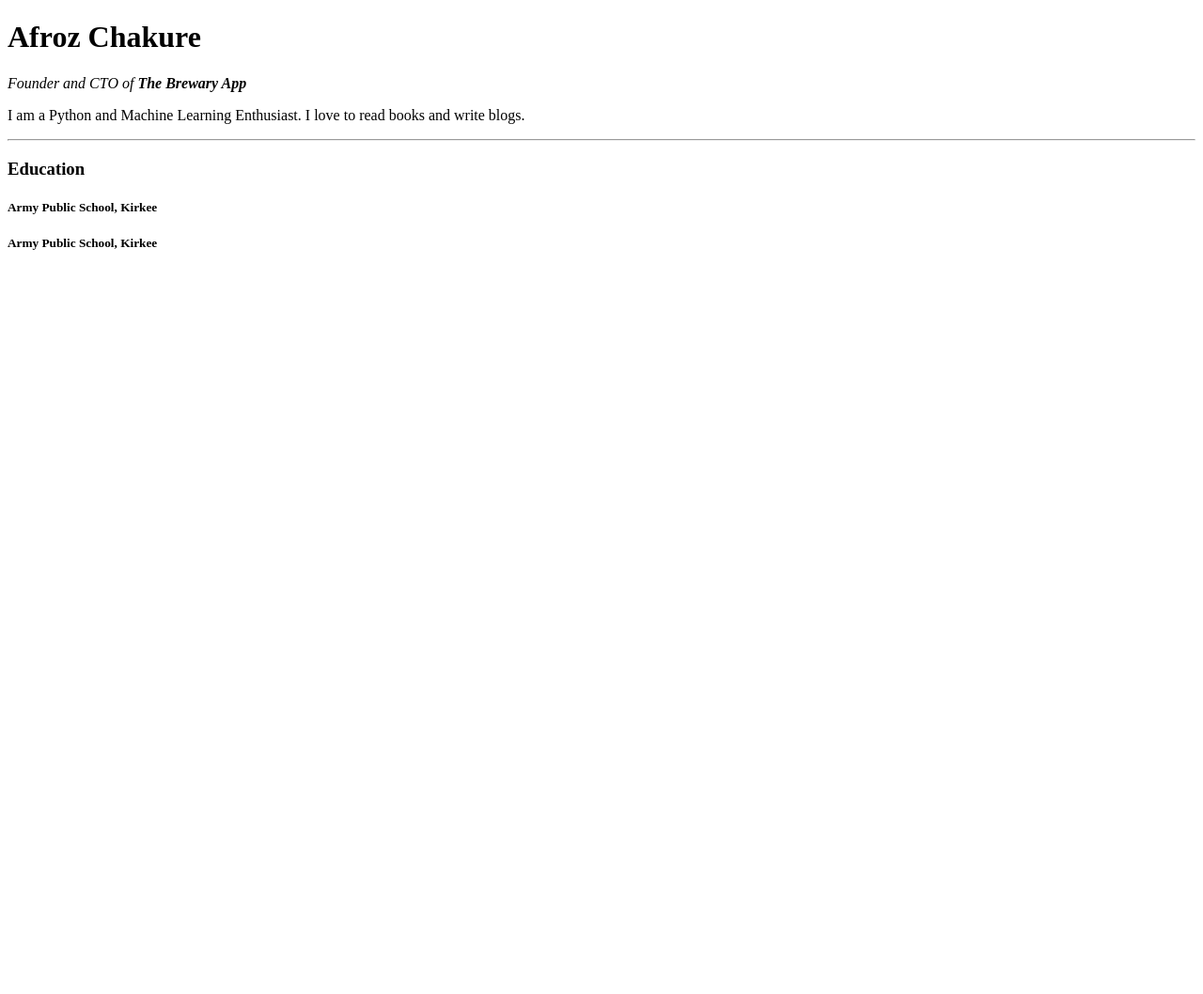
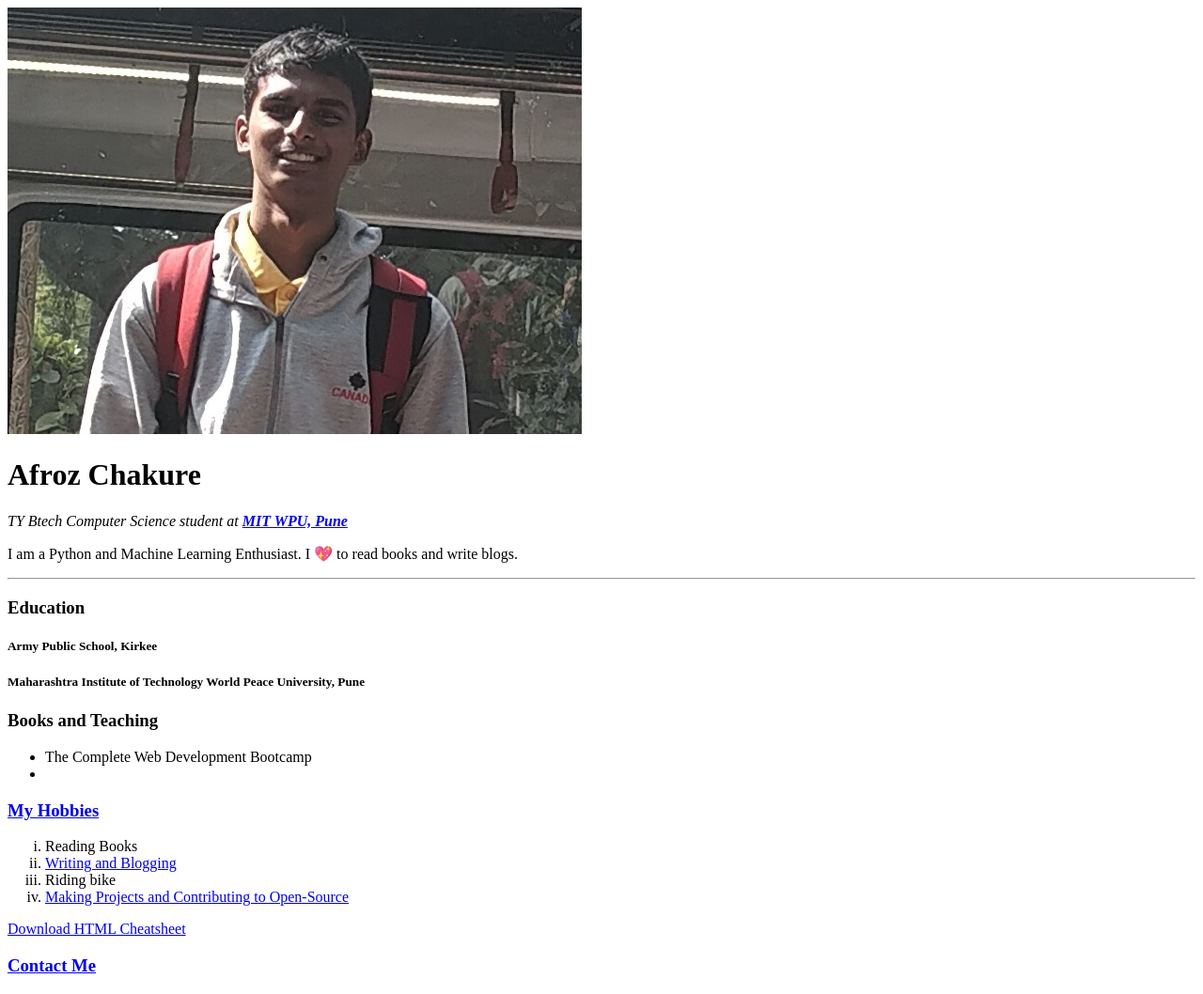
Before and after one commit to afrozchakure/Complete-Web-Development-Bootcamp, a plain HTML site: page HTML - Personal Site/index.html in a window 1280 px wide. Shown: the whole page at 94% size. Before the commit the page ends 800 px from the top, so only its background shows below. Drawn offline with Linux system fonts and the light colour scheme.

Commit message:
Added my profile website

```diff
--- a/HTML - Personal Site/index.html
+++ b/HTML - Personal Site/index.html
@@ -7,13 +7,28 @@
     <title>Afroz's Personal Site</title>
 </head>
 <body>
+    <img src="Images/afroz_profile_pic.jpg" alt="Afroz's profile picture">
     <h1>Afroz Chakure</h1>
-    <em><p>Founder and CTO of <strong>The Brewary App</strong> </p></em>
+    <em><p>TY Btech Computer Science student at <strong><a href="https://mitwpu.edu.in/" target="_blank">MIT WPU, Pune</a> </strong> </p></em>
     <!--Use em instead of i and strong instead of bold-->
-    <p>I am a Python and Machine Learning Enthusiast. I love to read books and write blogs.</p>
+    <p>I am a Python and Machine Learning Enthusiast. I 💖 to read books and write blogs.</p>
     <hr>
     <h3>Education</h3>
     <h5>Army Public School, Kirkee</h5>
-    <h5>Army Public School, Kirkee</h5>
+    <h5>Maharashtra Institute of Technology World Peace University, Pune</h5>
+    <h3>Books and Teaching</h3>
+    <ul>
+        <li>The Complete Web Development Bootcamp</li>
+        <li></li>
+    </ul>
+    <h3><a href="hobbies.html">My Hobbies</a></h3>
+    <ol type = 'i'>
+        <li>Reading Books</li>
+        <li><a href="https://medium.com/@aaaanchakure" target="_blank">Writing and Blogging</a></li>
+        <li>Riding bike</li>
+        <li><a href="https://github.com/afrozchakure" target="_blank">Making Projects and Contributing to Open-Source</a></li>
+    </ol>
+    <a download href="https://web.stanford.edu/group/csp/cs21/htmlcheatsheet.pdf" target="_blank">Download HTML Cheatsheet</a>
+    <h3><a href = 'contact.html'>Contact Me</a></h3>
 </body>
 </html>
```
Also changed, not shown: HTML - Personal Site/contact.html (added, +17 -0 lines), HTML - Personal Site/hobbies.html (added, +20 -0 lines), HTML - Personal Site/Images/afroz_profile_pic.jpg (added).
